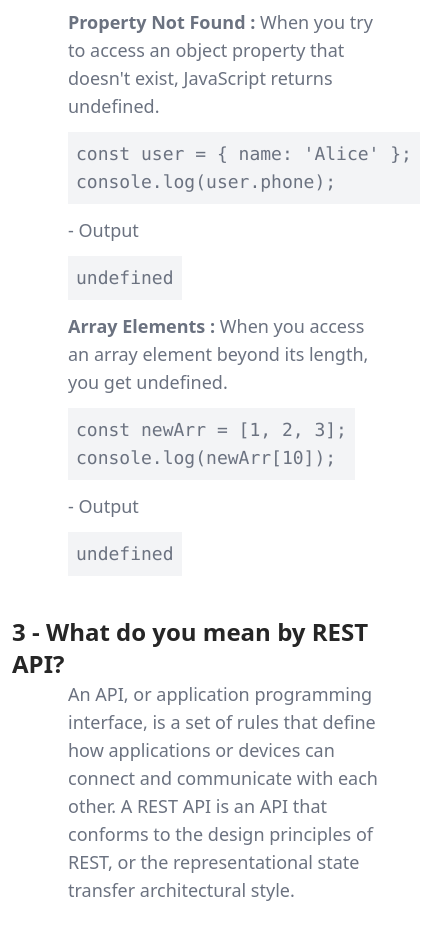
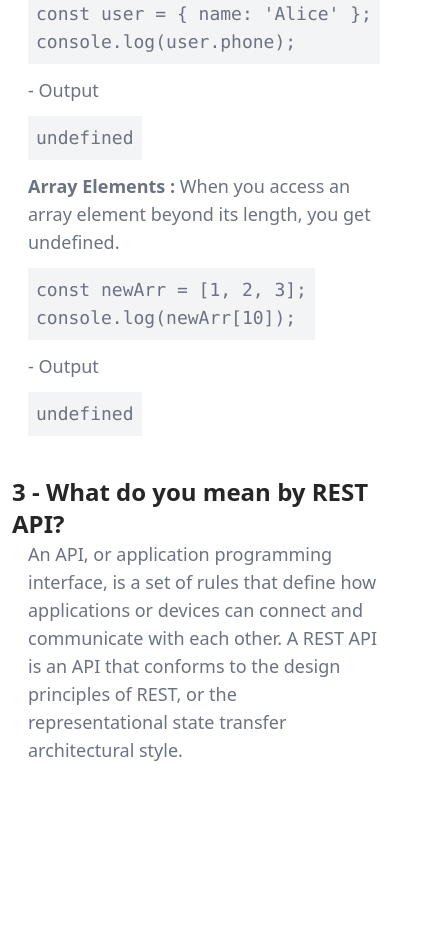
Before and after one commit to satya-ranjon/ph-tube, a plain HTML site: page blog.html in a window 390 px wide. Shown: the part 3241-4181 px from the top of the page, 431 px wide, since content can reach past the window. After the commit the page ends 4045 px from the top, so only its background shows below. Drawn offline with nearby package versions, Linux system fonts and the light colour scheme.

Commit message:
responsive blog

```diff
--- a/blog.html
+++ b/blog.html
@@ -26,7 +26,7 @@
       <h1 class="font-bold text-2xl text-neutral-800">
         1 - Discuss the scope of var, let, and const
       </h1>
-      <div class="ml-10 text-xl">
+      <div class="sm:ml-10 text-xl">
         <h1 class="font-medium mt-5">What is Scope</h1>
         <div class="ml-4 text-lg font-normal text-gray-500">
           <p>
@@ -114,7 +114,7 @@ console.log(num)</code></pre>
       <h1 class="font-bold text-2xl text-neutral-800">
         2 - Tell us the use cases of null and undefined
       </h1>
-      <div class="ml-10 text-xl">
+      <div class="sm:ml-10 text-xl">
         <div class="ml-4 text-lg font-normal text-gray-500">
           <p>
             <span class="p-1 px-2 bg-gray-100">null</span> is used to represent
@@ -200,7 +200,7 @@ console.log(newArr[10]);
       <h1 class="font-bold text-2xl text-neutral-800">
         3 - What do you mean by REST API?
       </h1>
-      <div class="ml-10 text-xl">
+      <div class="sm:ml-10 text-xl">
         <div class="ml-4 text-lg font-normal text-gray-500">
           <p>
             An API, or application programming interface, is a set of rules that
```
